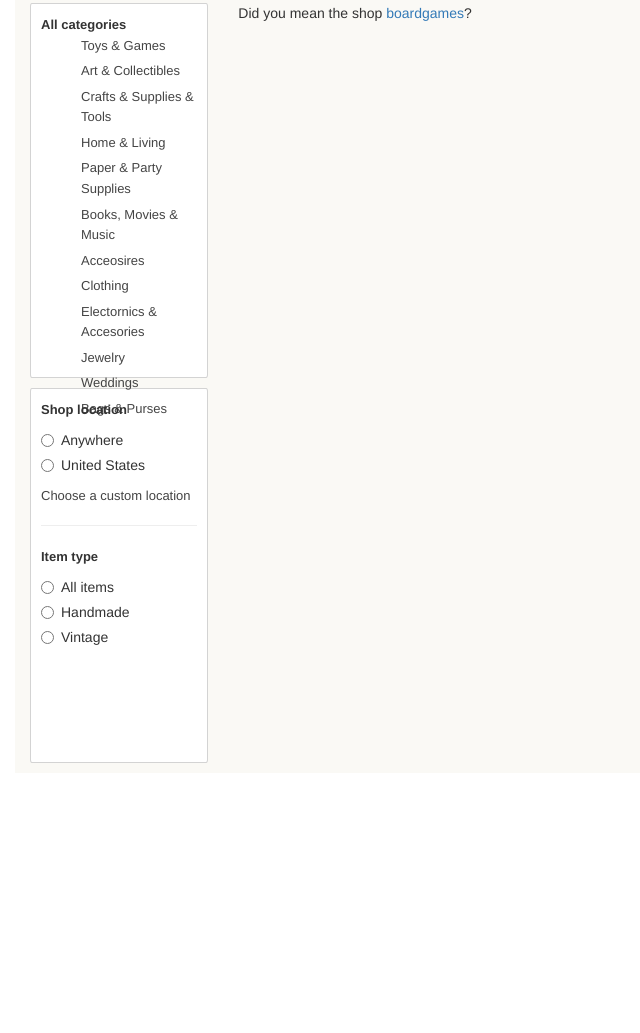
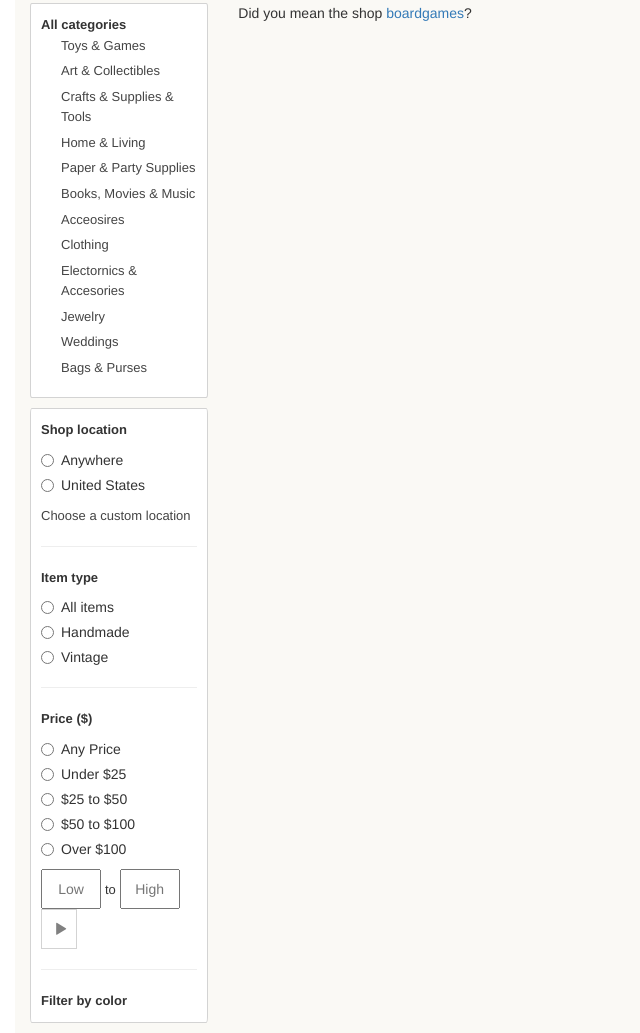
Before and after one commit to nathancarpenter03/w5d2-assignment, a plain HTML site: page index.html in a window 1280 px wide. Shown: the part 164-1197 px from the top of the page, without its empty margins (0-640 px from the left). Before the commit the page ends 937 px from the top, so only its background shows below. Drawn offline with nearby package versions, Linux system fonts and the light colour scheme; no server answers.

Commit message:
Updated css

```diff
--- a/css/global.css
+++ b/css/global.css
@@ -69,7 +69,7 @@ img {
 }
 
 .left-panel {
-    height: 375px;
+    /*height: 375px;*/
     border: 1px solid lightgrey;
     border-radius: 1%;
     padding: 10px;
@@ -85,6 +85,7 @@ img {
 .left-panel li {
     list-style: none;
     margin-bottom: 5px;
+    margin-left: -20px;
 }
 
 .left-panel a {
@@ -96,15 +97,28 @@ img {
     font-weight: normal;
 }
 
-/*.card {
-    max-width: 265px;
-    display: inline-block;
-    margin-bottom: 20px;
-    margin-right: 20px;
-    padding: 0px;
-    background-color: white;
-    border: 1px solid lightgrey;
-}*/
+#high, #low {
+    width: 60px;
+    height: 40px;
+    text-align: center;
+
+}
+
+#priceButton {
+    height: 40px;
+    border-color: lightgray;
+    border-radius: 0;
+    width: 36px;
+    color: black;
+}
+
+#to {
+    font-weight: normal;
+}
+
+.color-col {
+    border: 1px solid dotted;
+}
 
 .card {
     max-width: 265px;
--- a/index.html
+++ b/index.html
@@ -84,6 +84,43 @@
                 <div class="radio">
                     <label><input type="radio" name="optradio">Vintage</label>
                 </div>
+                <hr/>
+                <span>Price ($)</span>
+                <div class="radio">
+                    <label><input type="radio" name="optradio">Any Price</label>
+                </div>
+                <div class="radio">
+                    <label><input type="radio" name="optradio">Under $25</label>
+                </div>
+                <div class="radio">
+                    <label><input type="radio" name="optradio">$25 to $50</label>
+                </div>
+                <div class="radio">
+                    <label><input type="radio" name="optradio">$50 to $100</label>
+                </div>
+                <div class="radio">
+                    <label><input type="radio" name="optradio">Over $100</label>
+                </div>
+                    <div class="low-to-high">
+                        <input type="text" id="low" placeholder="Low">
+                        <span id ="to">to</span>
+                        <input type="email" id="high" placeholder="High">
+                        <button type="submit" id = "priceButton" class="btn btn-default">
+                            <span class="glyphicon glyphicon-play" aria-hidden="true"></span>
+                        </button>
+                        <hr/>
+                        <span>Filter by color</span>
+                        <div class="row">
+                            <div class="color-col col-md-1"></div>
+                            <div class="color-col col-md-1"></div>
+                            <div class="color-col col-md-1"></div>
+                            <div class="color-col col-md-1"></div>
+                            <div class="color-col col-md-1"></div>
+                            <div class="color-col col-md-1"></div>
+                            <div class="color-col col-md-1"></div>
+                            <div class="color-col col-md-1"></div>
+                        </div>
+                    </div>
                 </div>
             </div>
         <div class="main-col col-md-10">
```
